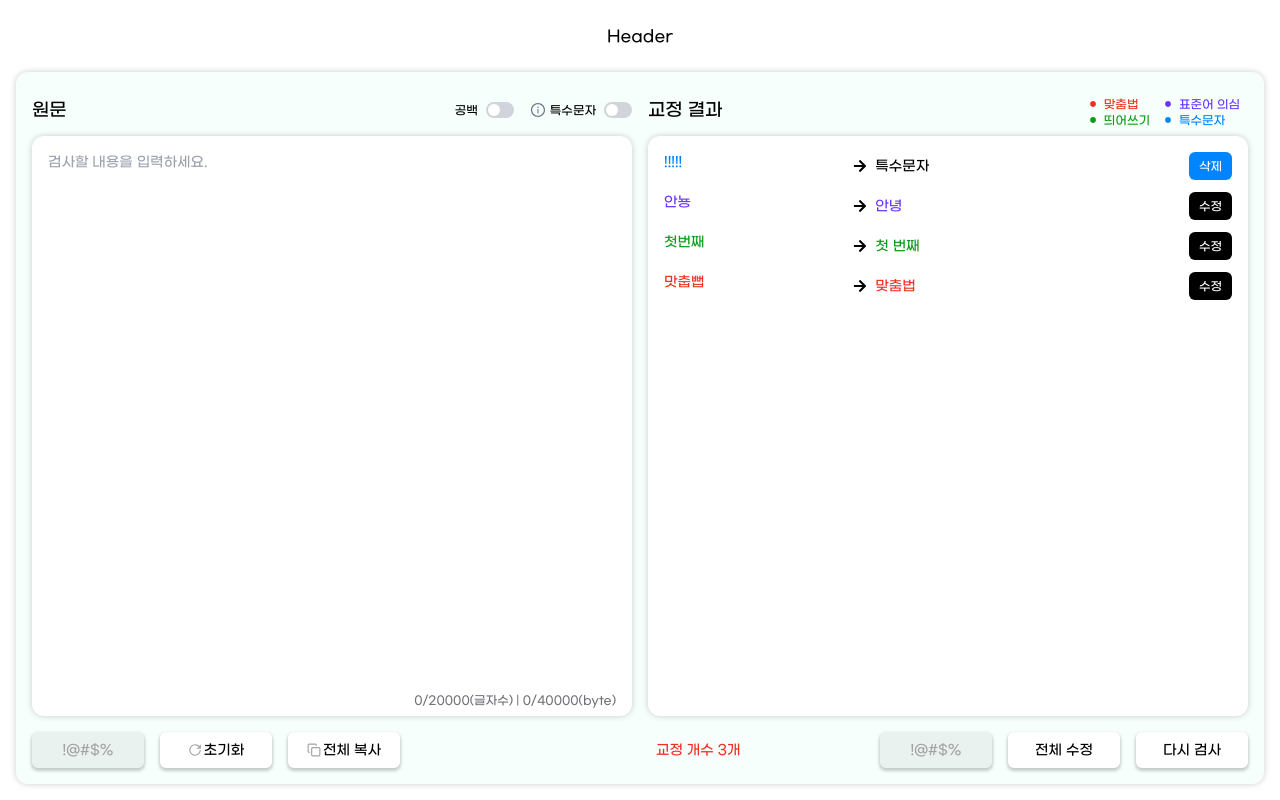
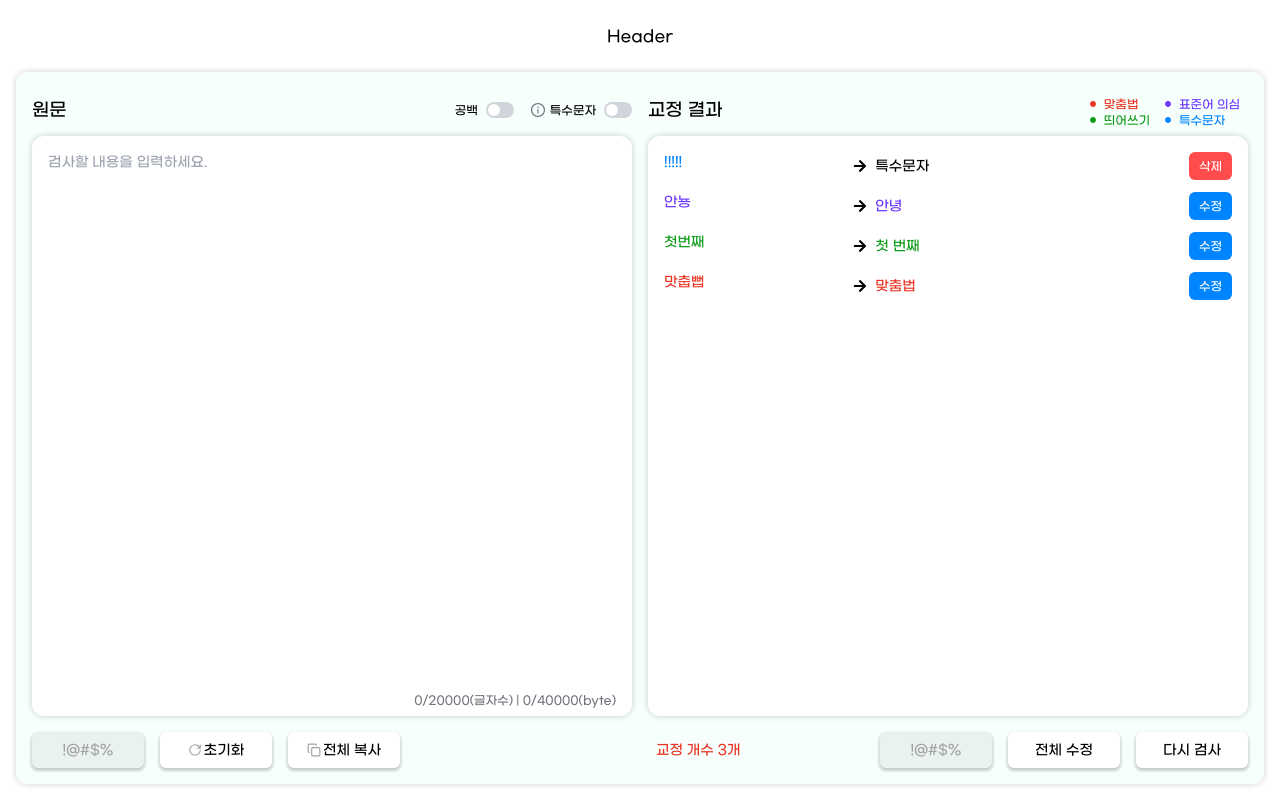
Before and after one commit to IntroMe-CareerHub/introme-client, a React (Vite) app: page /check in a window 1280 px wide. Built offline with nearby package versions, Linux system fonts and the light colour scheme.

Commit message:
[Design] 수정 및 삭제 버튼 색상 변경

```diff
--- a/src/components/buttons/ModifyButton.tsx
+++ b/src/components/buttons/ModifyButton.tsx
@@ -7,7 +7,7 @@ export default function ModifyButton({ text, color }: ModifyBtnProps) {
         <button
             type="button"
             onClick={undefined}
-            className={`py-1.5 px-2.5 rounded-md text-xs text-white ${color === "blue" ? "bg-my-blue" : "bg-black"}`}
+            className={`py-1.5 px-2.5 rounded-md text-xs text-white ${color === "blue" ? "bg-my-delete" : "bg-my-blue"}`}
         >
             {text}
         </button>
--- a/tailwind.config.js
+++ b/tailwind.config.js
@@ -10,7 +10,8 @@ export default {
                 "my-blue": "#0085FF",
                 "my-green": "#0D9C18",
                 "my-purple": "#6A35FF",
-                "my-red": "#EA3323"
+                "my-red": "#EA3323",
+                "my-delete": "#FF4B4B"
             },
             boxShadow: {
                 main: "0px 0px 6px 0px rgb(0 0 0 / 0.2)",
```
